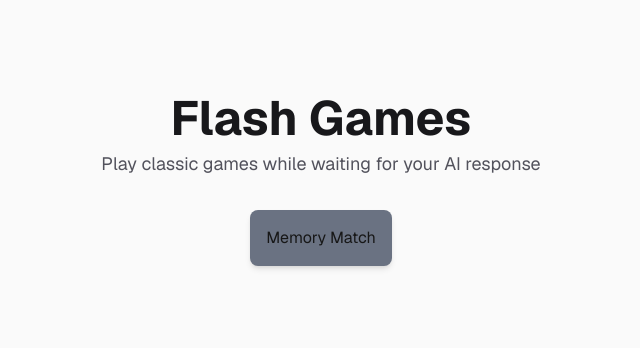
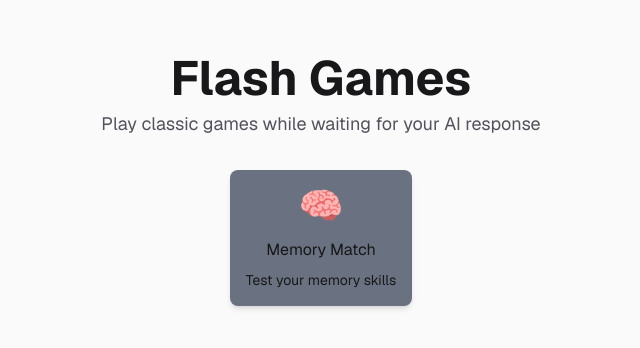
Before and after one commit to nskowshik/flashgames, a Next.js app: page / in a window 1280 px wide. Shown: the part 220-568 px from the top of the page, without its empty margins (319-959 px from the left). Built offline with nearby package versions, Linux system fonts and the light colour scheme.

Commit message:
Game card layout changed

```diff
--- a/app/page.tsx
+++ b/app/page.tsx
@@ -33,13 +33,12 @@ export default function Home() {
 
       <div className="flex flex-wrap justify-center gap-6">
         {games.map((game) => (
-          <Card
-            key={game.id}
-            onClick={() => handleGameClick(game.route)}
-            icon={game.icon}
-            description={game.description}
-          >
-            {game.name}
+          <Card key={game.id} onClick={() => handleGameClick(game.route)}>
+            <div className="flex flex-col items-center">
+              <div className="text-4xl mb-3">{game.icon}</div>
+              {game.name}
+              <div className="text-sm mt-2">{game.description}</div>
+            </div>
           </Card>
         ))}
       </div>
```
